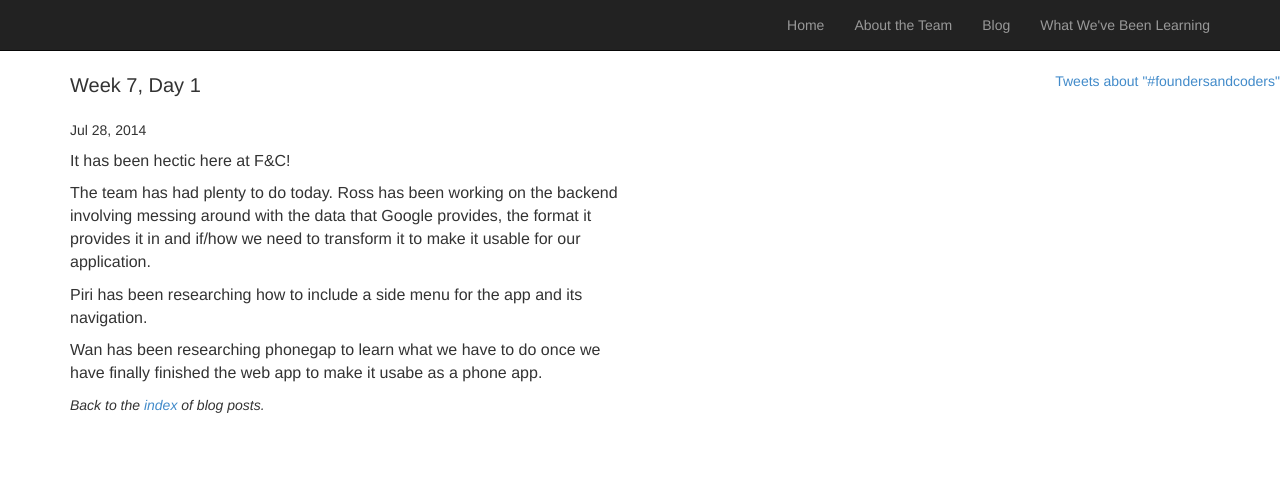
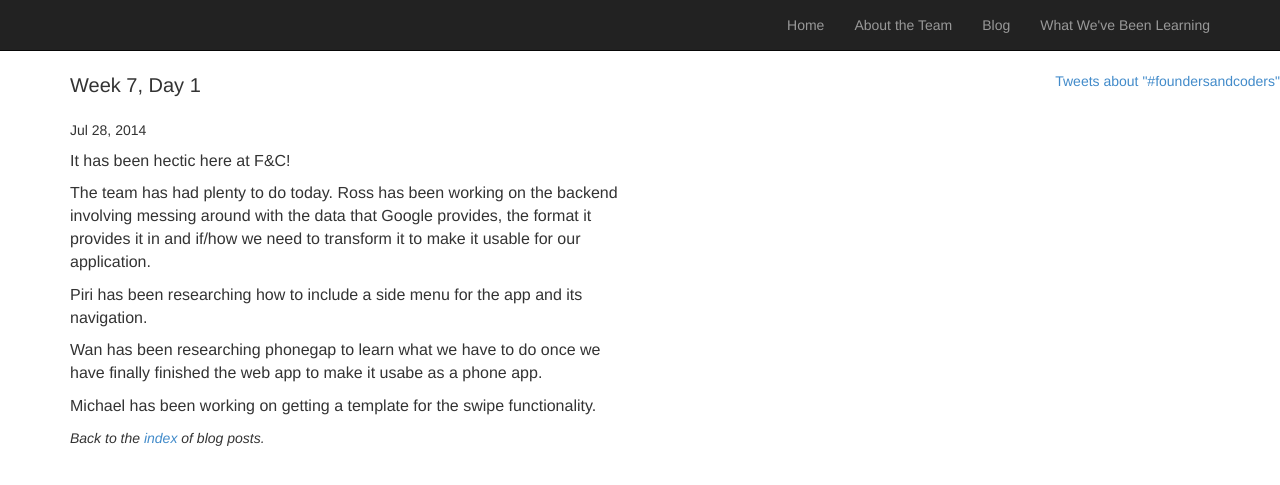
Before and after one commit to wsfan/4loop, a Jekyll site: the page built from _posts/2014-07-28-w7d1.markdown, in a window 1280 px wide. Shown: the top 485 px of the page. Built offline with Jekyll 4.4.1, drawn with Linux system fonts in a browser that asks for light colours; nearby versions of some CDN libraries; comment, search, counter and statistics services are not loaded.

Commit message:
Update 2014-07-28-w7d1.markdown

```diff
--- a/_posts/2014-07-28-w7d1.markdown
+++ b/_posts/2014-07-28-w7d1.markdown
@@ -12,3 +12,5 @@ The team has had plenty to do today. Ross has been working on the backend involv
 Piri has been researching how to include a side menu for the app and its navigation.
 
 Wan has been researching phonegap to learn what we have to do once we have finally finished the web app to make it usabe as a phone app.
+
+Michael has been working on getting a template for the swipe functionality.
```
